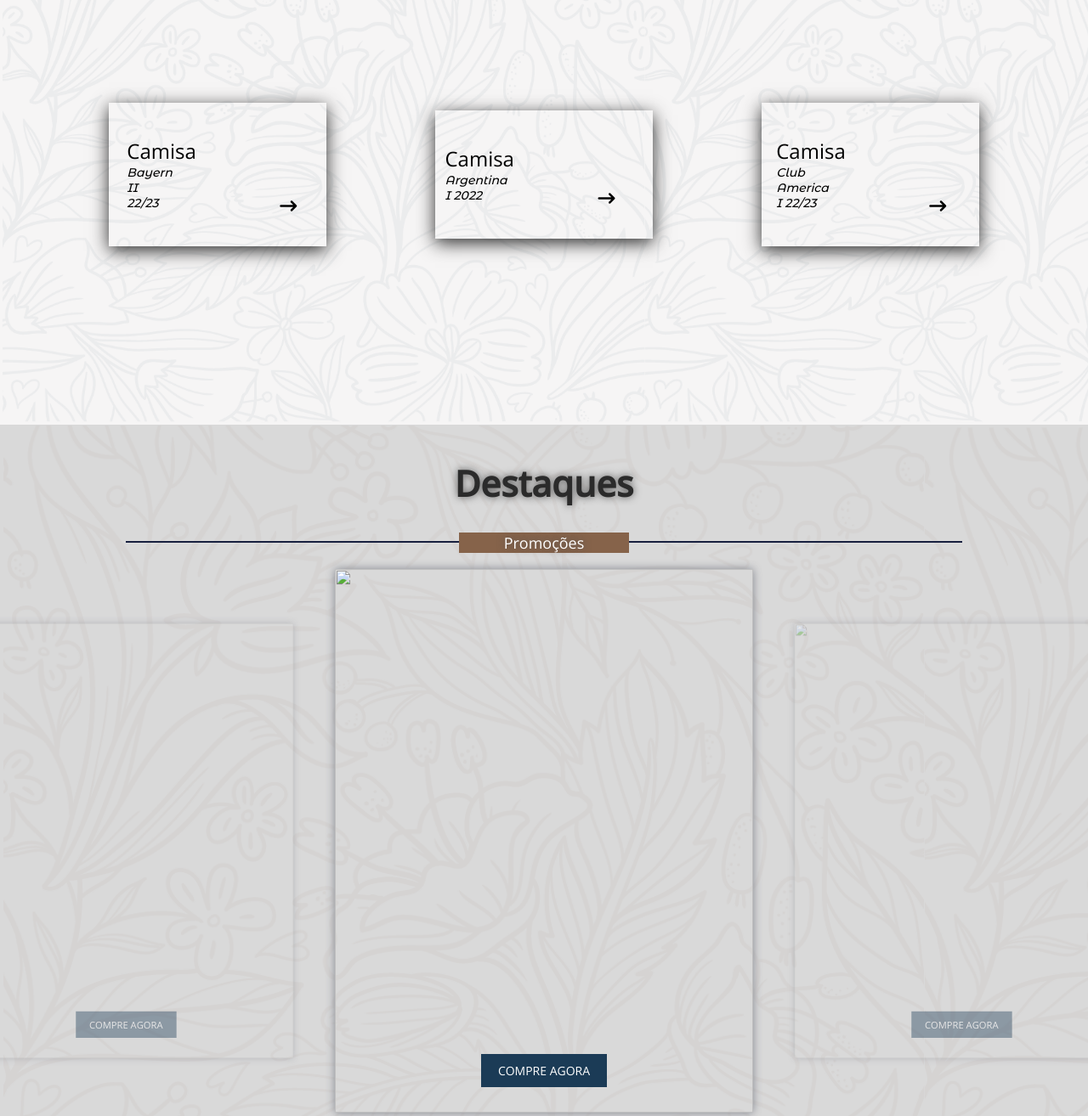
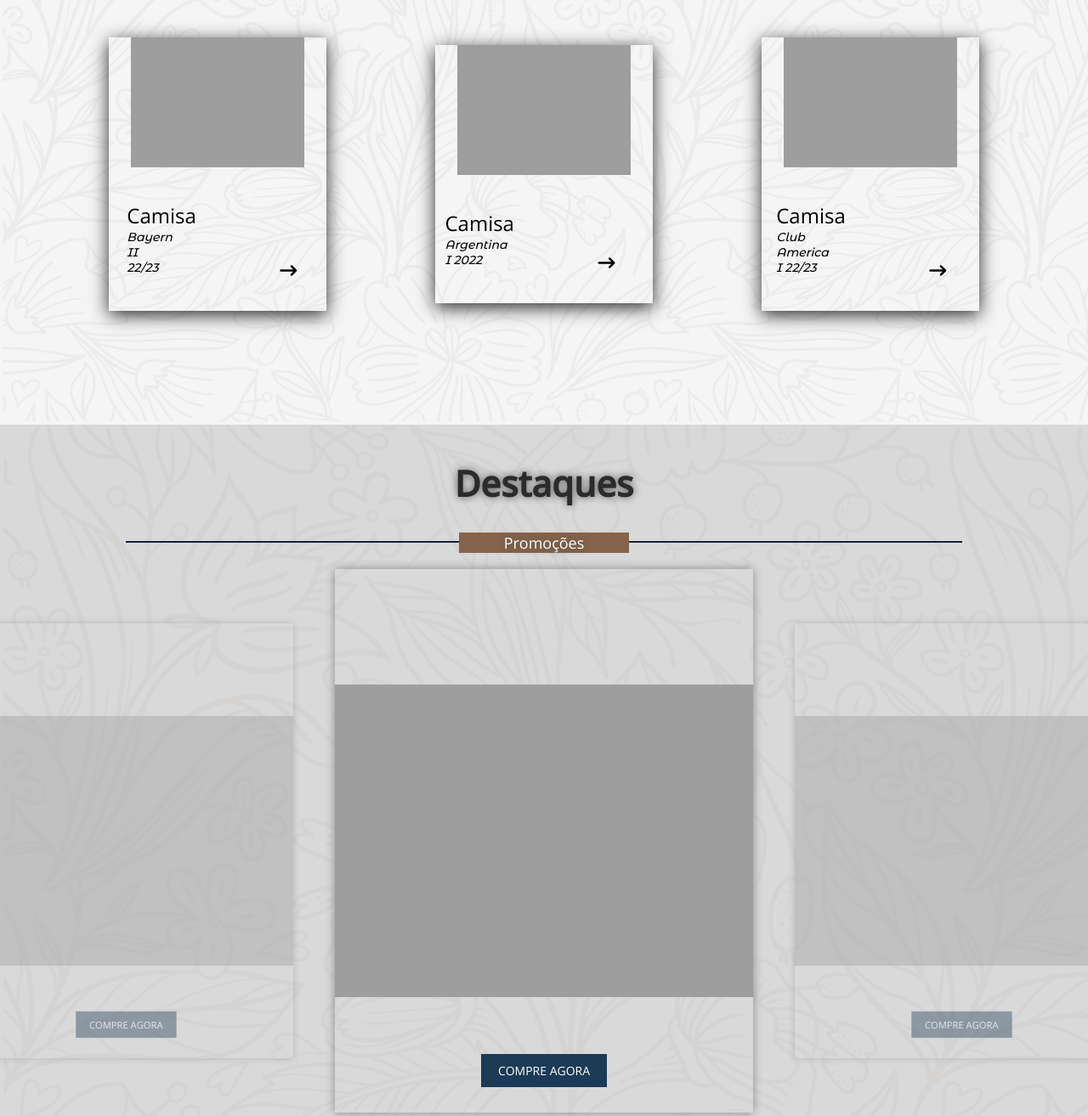
Before and after one commit to JuanAug/mavilstore, a plain HTML site: page index.html in a window 1280 px wide. Shown: the part 1060-2374 px from the top of the page at 85% size. Drawn offline with nearby package versions, Linux system fonts and the light colour scheme; the site is published under a folder, as on GitHub Pages, so addresses that start at the root find nothing.

Commit message:
Update index.html

```diff
--- a/index.html
+++ b/index.html
@@ -44,7 +44,7 @@
                 </div>
                 <div class="right">
                     <div class="imagem">
-                        <img src="/images/arsejj.png" alt="">
+                        <img src="./images/arsejj.png" alt="">
                     </div>
                 </div>
             </div>
@@ -62,7 +62,7 @@
             </div>
             <div class="down">
                 <div class="box">
-                    <img src="/images/camisas/Bayern.jpg" alt="">
+                    <img src="./images/camisas/Bayern.jpg" alt="">
                     <div class="text">
                         <h2>Camisa</h2>
                         <p>Bayern II 22/23</p>
@@ -70,7 +70,7 @@
                     </div>
                 </div>
                 <div class="box">
-                    <img src="/images/camisas/argentina.png" alt="">
+                    <img src="./images/camisas/argentina.png" alt="">
                     <div class="text">
                         <h2>Camisa</h2>
                         <p>Argentina I 2022</p>
@@ -78,7 +78,7 @@
                     </div>
                 </div>
                 <div class="box">
-                    <img src="/images/camisas/clubamerica.png" alt="">
+                    <img src="./images/camisas/clubamerica.png" alt="">
                     <div class="text">
                         <h2>Camisa</h2>
                         <p>Club America I 22/23</p>
@@ -103,17 +103,17 @@
                     <input type="radio" name="slider" id="item-3">
                     <div class="cards">
                         <label class="card" for="item-1" id="song-1">
-                            <img src="/images/camisas/Argentina2.jpg" alt="">
+                            <img src="./images/camisas/Argentina2.jpg" alt="">
                             <button onclick="whatsApp()">Compre Agora</button>
                         </label>
 
                         <label class="card" for="item-2" id="song-2">
-                            <img src="/images/camisas/Argentina2.jpg" alt="">
+                            <img src="./images/camisas/Argentina2.jpg" alt="">
                             <button onclick="whatsApp()">Compre Agora</button>
                         </label>
 
                         <label class="card" for="item-3" id="song-3">
-                            <img src="/images/camisas/Argentina2.jpg" alt="">
+                            <img src="./images/camisas/Argentina2.jpg" alt="">
                             <button onclick="whatsApp()">Compre Agora</button>
                         </label>
                     </div>
@@ -169,7 +169,7 @@
 
     <footer>
         <div class="container">
-            <img src="/images/mavil.jpg" alt="">
+            <img src="./images/mavil.jpg" alt="">
             <p class="text-pq">Copyright @ 2022  All Rights Reserved</p>
             <p class="text-pq">Tel: 11 99025-6242</p>
         </div>
```
